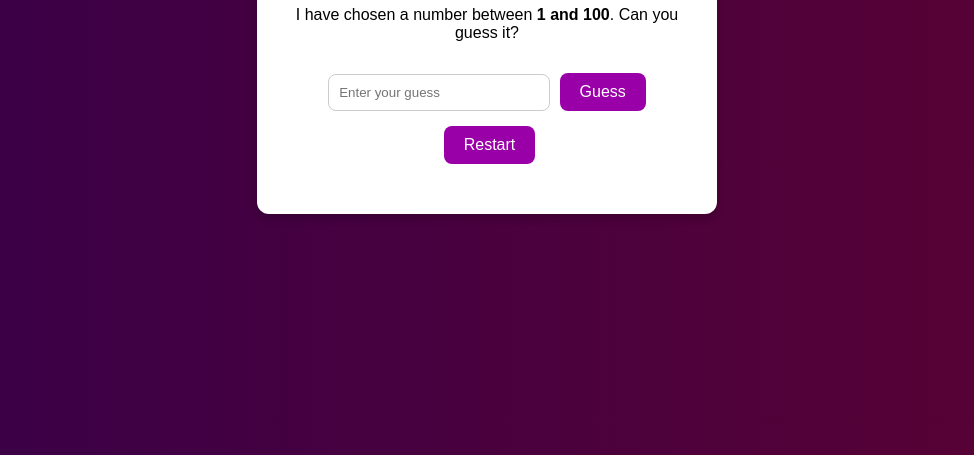
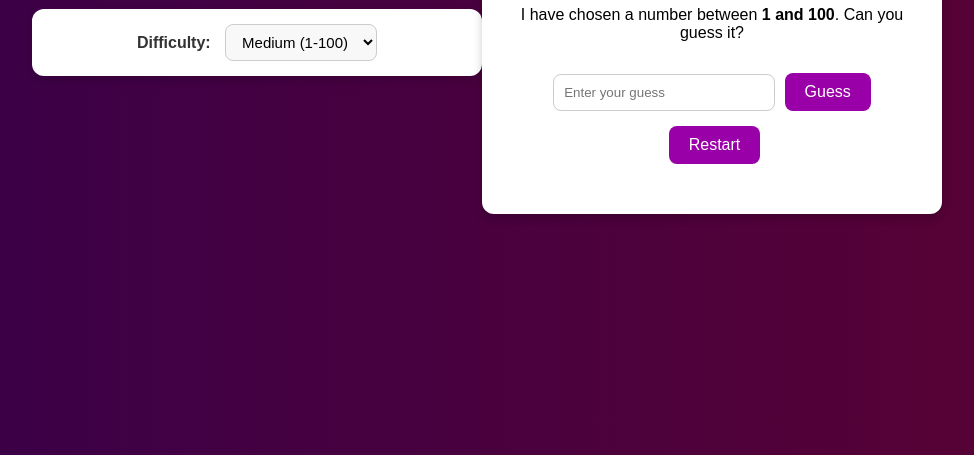
Before and after one commit to dexpra/Guess-the-number-Site, a plain HTML site: page index.html in a window 1280 px wide. Shown: the part 345-800 px from the top of the page, without its empty margins (153-1127 px from the left). Drawn offline with Linux system fonts and the light colour scheme.

Commit message:
added difficulty

```diff
--- a/index.html
+++ b/index.html
@@ -6,7 +6,17 @@
   <title>Guess the Number</title>
   <link rel="stylesheet" href="style.css">
 </head>
+
 <body>
+  <div class = "settings" >
+    <label for = "difficulty" >Difficulty:</label>
+    <select id = "difficulty" >
+      <option value = "easy" >Easy (1-50)</option>
+      <option value = "medium" selected >Medium (1-100)</option>
+      <option value = "hard" >Hard (1-200)</option>
+    </select>
+  </div>
+
   <div class="game-container">
     <h1>🎲 Guess the Number</h1>
     <p>I have chosen a number between <strong>1 and 100</strong>. Can you guess it?</p>
--- a/script.js
+++ b/script.js
@@ -1,12 +1,27 @@
 let secretNumber;
 let attempts;
+let maxAttempts;
+let maxNumber;
 
 function startGame() {
+  const difficulty = document.getElementById("difficulty").value;
+  if (difficulty === "easy") {
+    maxNumber = 50;
+    maxAttempts = 10;
+  } else if (difficulty === "medium") {
+    maxNumber = 100;
+    maxAttempts = 7;
+  } else {
+    maxNumber = 200;
+    maxAttempts = 5;
+  }
+
   secretNumber = Math.floor(Math.random() * 100) + 1;
   attempts = 0;
   document.getElementById("feedback").textContent = "";
   document.getElementById("attempts").textContent = "";
   document.getElementById("guessInput").value = "";
+  document.hetElementById("guessInput").setAttribute("max", maxNumber);
 }
 
 document.getElementById("submitGuess").addEventListener("click", function() {
@@ -33,6 +48,7 @@ document.getElementById("submitGuess").addEventListener("click", function() {
 });
 
 document.getElementById("restartGame").addEventListener("click", startGame);
+document.getElementById("difficulty").addEventListener("change", startGame);
 
 
 startGame();
--- a/style.css
+++ b/style.css
@@ -58,3 +58,41 @@ button:hover {
   font-size: 14px;
   color: #555;
 }
+
+.settings {
+  background: white;
+  padding: 15px 25px;
+  border-radius: 12px;
+  box-shadow: 0px 4px 10px rgba(0,0,0,0.15);
+  text-align: center;
+  margin-bottom: 25px;
+  max-width: 400px;
+  width: 100%;
+}
+
+.settings label {
+  font-size: 16px;
+  font-weight: bold;
+  margin-right: 10px;
+  color: #333;
+}
+
+.settings select {
+  padding: 8px 12px;
+  border-radius: 8px;
+  border: 1px solid #ccc;
+  font-size: 15px;
+  cursor: pointer;
+  background-color: #f8f8f8;
+  transition: all 0.3s ease;
+}
+
+.settings select:hover {
+  background-color: #e0e0e0;
+}
+
+.settings select:focus {
+  border-color: #4CAF50;
+  outline: none;
+  box-shadow: 0 0 5px rgba(76, 175, 80, 0.6);
+}
```
